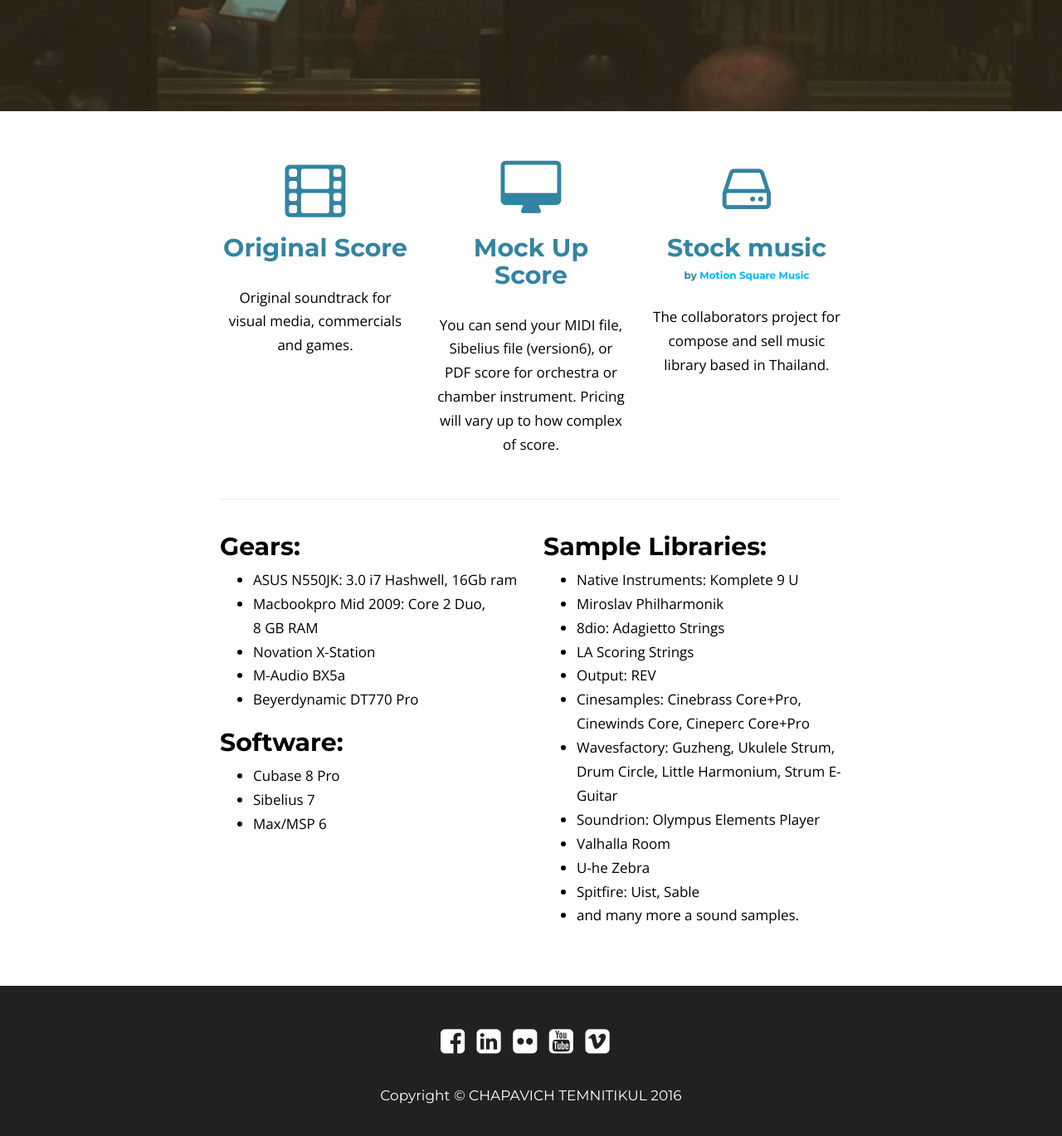
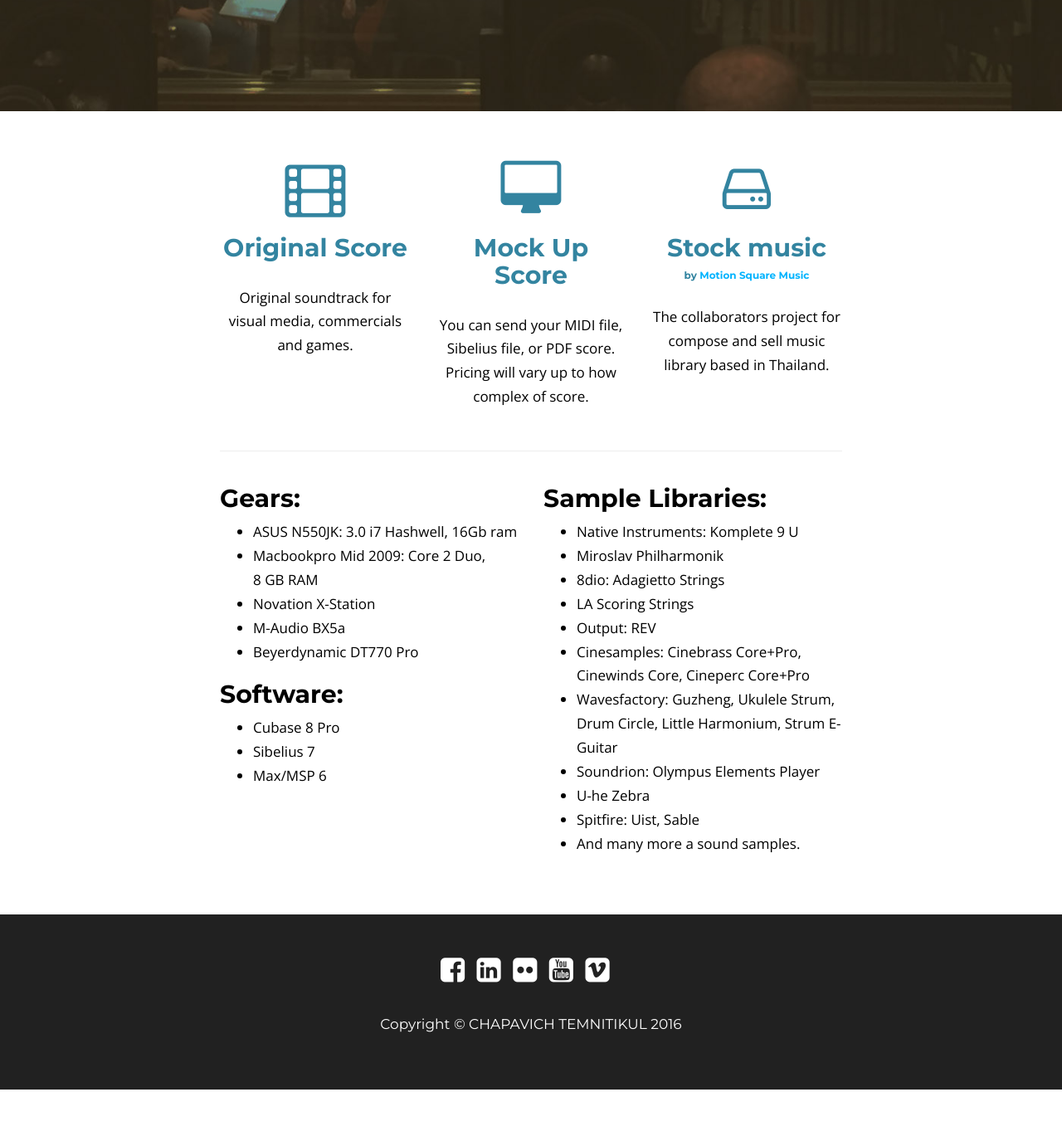
Before and after one commit to phil-wc/phil-wc.github.io, a Jekyll site: the page built from services.html, in a window 1280 px wide and 1400 px high, scrolled down 377 px. Shown: the top 1369 px of the window at 83% size. Built offline with Jekyll 4.4.1, drawn with Linux system fonts in a browser that asks for light colours; nearby versions of some CDN libraries; after the commit the page ends 1690 px from its top, so only the background shows below that.

Commit message:
content edit

```diff
--- a/404.html
+++ b/404.html
@@ -1,5 +1,5 @@
 ---
 title: Page not found
 permalink: /404.html
-description: Due to brand new website, you might click an old link  from older website. For reading old articles please go to http://phil-wcofficial.tumblr.com/
+description: Due to brand new website, you might click an old link from older permalink url. For reading old articles please go to http://phil-wcofficial.tumblr.com/
 ---
--- a/_includes/services/content.html
+++ b/_includes/services/content.html
@@ -8,7 +8,7 @@
     <div class="col-lg-4 col-md-4 col-sm-4 col-xs-12 text-center">
       <div class="fa fa-desktop fa-4x"></div>
       <h2>Mock Up Score</h2>
-      <p>You can send your MIDI file, Sibelius file (version6), or PDF score for orchestra or chamber instrument. Pricing will vary up to how complex of score.</p>
+      <p>You can send your MIDI file, Sibelius file, or PDF score. Pricing will vary up to how complex of score.</p>
     </div>
     <div class="col-lg-4 col-md-4 col-sm-4 col-xs-12 text-center">
       <div class="fa fa-hdd-o fa-4x"></div>
@@ -52,10 +52,9 @@
         <li>Cinesamples: Cinebrass Core+Pro, Cinewinds Core, Cineperc Core+Pro</li>
         <li>Wavesfactory: Guzheng, Ukulele Strum, Drum Circle, Little Harmonium, Strum E-Guitar</li>
         <li>Soundrion: Olympus Elements Player</li>
-        <li>Valhalla Room</li>
         <li>U-he Zebra</li>
         <li>Spitfire: Uist, Sable</li>
-        <li>and many more a sound samples.</li>
+        <li>And many more a sound samples.</li>
       </ul>
 
     </div>
--- a/_posts/2015-02-17-hollywood-reporter.markdown
+++ b/_posts/2015-02-17-hollywood-reporter.markdown
@@ -1,6 +1,6 @@
 ---
 layout:     post
-title:      "'The Blue Hour' Reviewed on Hollywood Reporter"
+title:      "'The Blue Hour' Reviewed by The Hollywood Reporter"
 subtitle:   "featured Chapavich in review"
 date:       2015-02-17 12:00:00
 author:     "Phil Chapavich T."
```
